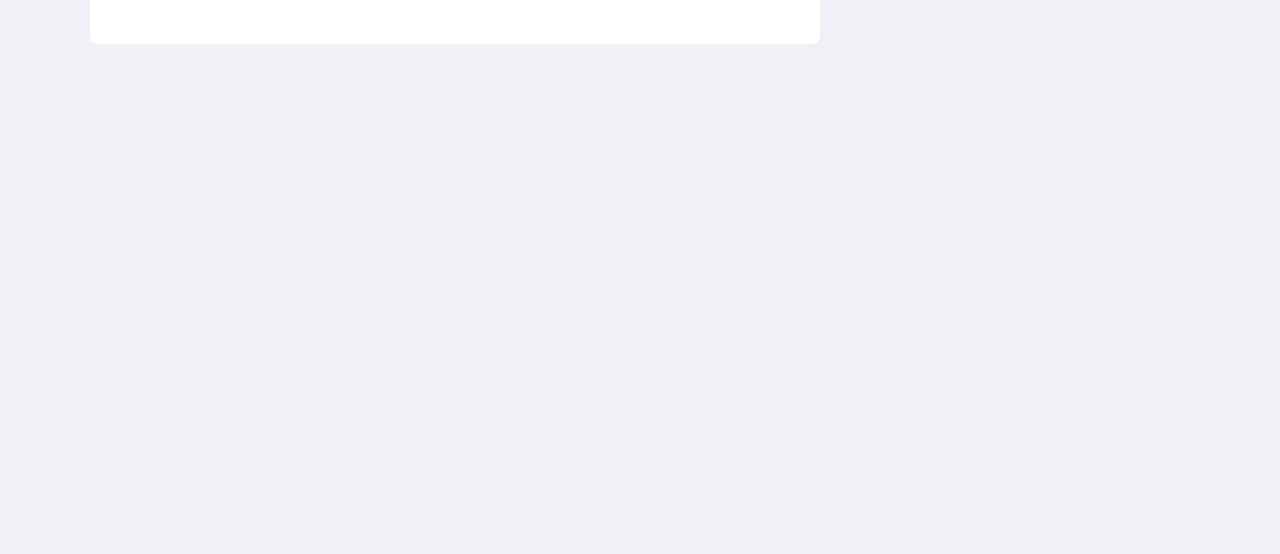
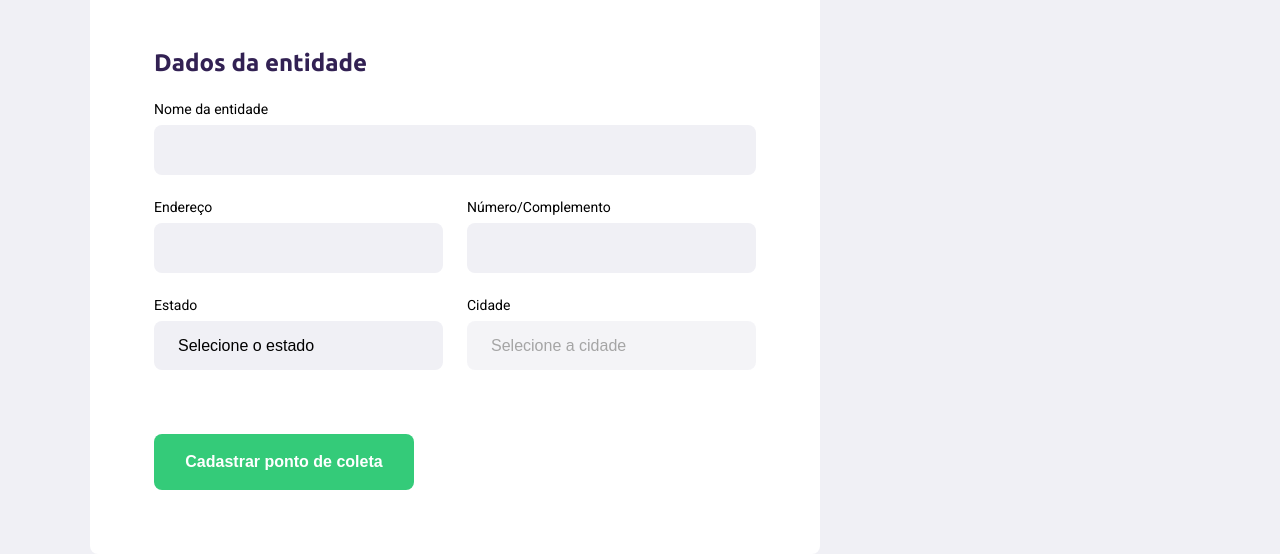
Before and after one commit to vitorrsbarbosa/nlw, a plain HTML site: page create-point.html in a window 1280 px wide. Shown: the part 293-847 px from the top of the page. Before the commit the page ends 800 px from the top, so only its background shows below. Drawn offline with Linux system fonts and the light colour scheme.

Commit message:
formatação da página de criação de coleta

```diff
--- a/create-point.html
+++ b/create-point.html
@@ -22,6 +22,47 @@
         </header>
         <form action="">
             <h1>Cadastro do ponto de coleta</h1>
+
+            <fieldset>
+                <legend>
+                    <h2>Dados da entidade</h2>
+                </legend>
+                <div class="field">
+                    <label for="name">Nome da entidade</label>
+                    <input type="text" name="name">
+                </div>
+                <div class="field-group">
+                    <div class="field">
+                        <label for="address">Endereço</label>
+                        <input type="text" name="address">
+                    </div>
+                    <div class="field">
+                        <label for="address2">Número/Complemento</label>
+                        <input type="text" name="address2">
+                    </div>
+                </div>
+                <div class="field-group">
+                    <div class="field">
+                        <label for="uf">Estado</label>
+                        <select name="uf" id="">
+                            <option value="">Selecione o estado</option>
+                        </select>
+                    </div>
+
+                    <div class="field">
+                        <label for="city">Cidade</label>
+                        <select name="city" id="" disabled>
+                            <option value="">Selecione a cidade</option>
+                        </select>
+                    </div>
+                </div>
+            </fieldset>
+            <!-- <fieldset>
+                <legend>
+                    <h2>Ítens de coleta</h2>
+                </legend>
+            </fieldset> -->
+            <button type="submit">Cadastrar ponto de coleta</button>
         </form>
     </div>
 </body>
--- a/style/create-point.css
+++ b/style/create-point.css
@@ -17,7 +17,7 @@
 }
 #page-create-point header a span {
   margin-right: 16px;
-    background-image: url('../assets/arrow-left.svg');
+  background-image: url("../assets/arrow-left.svg");
   display: flex;
   width: 20px;
   height: 24px;
@@ -31,3 +31,62 @@ form {
   max-width: 730px;
   box-sizing: border-box;
 }
+form h1 {
+  font-size: 36px;
+}
+form fieldset {
+  margin-top: 64px;
+  border: 0;
+}
+form legend {
+  margin-bottom: 24px;
+}
+form .field {
+  flex: 1;
+  display: flex;
+  flex-direction: column;
+  margin-bottom: 24px;
+}
+form .field-group {
+  display: flex;
+}
+form input,
+form select {
+  background-color: #f0f0f5;
+  border: 0;
+  padding: 16px 24px;
+  font-size: 16px;
+  /*
+    serve para dar um foco na input-box focada
+    outline: none;
+    */
+  border-radius: 8px;
+}
+form select {
+  -webkit-appearance: none;
+  -moz-appearance: none;
+  appearance: none;
+}
+form label {
+  font-size: 14px;
+  margin-bottom: 8px;
+}
+form .field-group .field + .field {
+  margin-left: 24px;
+}
+form button {
+  width: 260px;
+  height: 56px;
+  background-color: var(--primary-color);
+  border-radius: 8px;
+  color: white;
+  font-weight: bold;
+  font-size: 16px;
+  border: 0;
+  margin-top: 40px;
+
+  transition: background-color  400ms;
+}
+form button:hover {
+  background-color: #2fb86e;
+}
```
Lines whose indentation alone changed are shown as unchanged.
